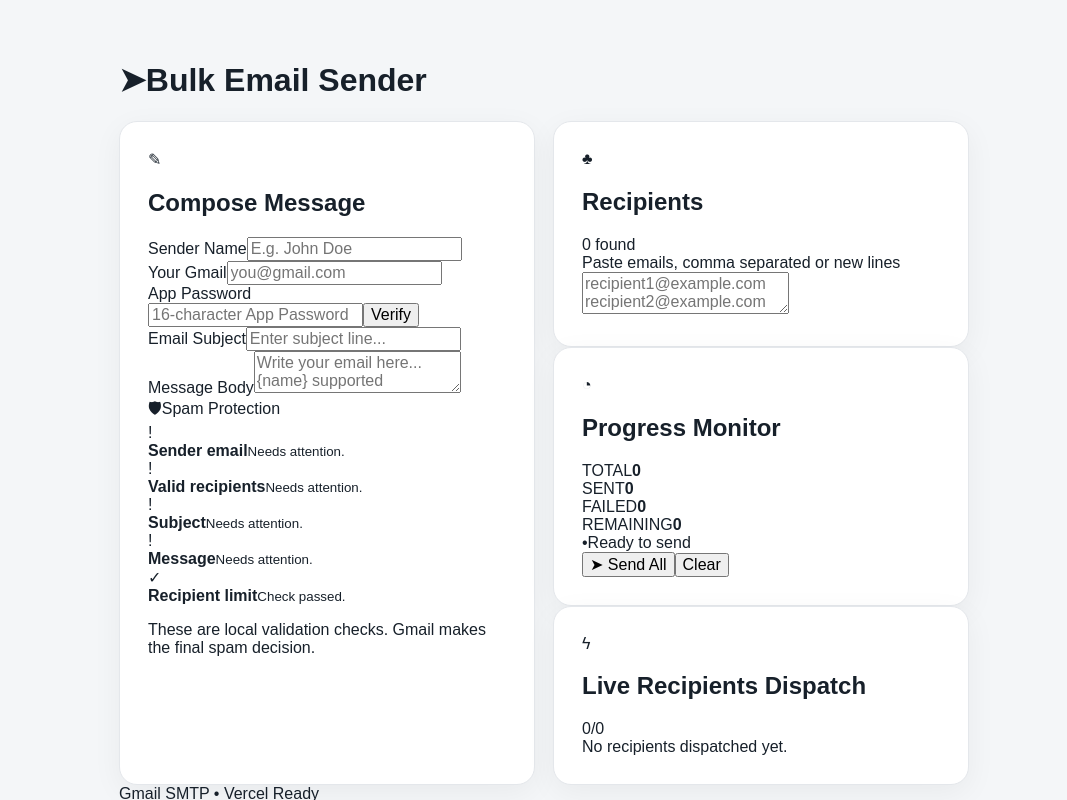
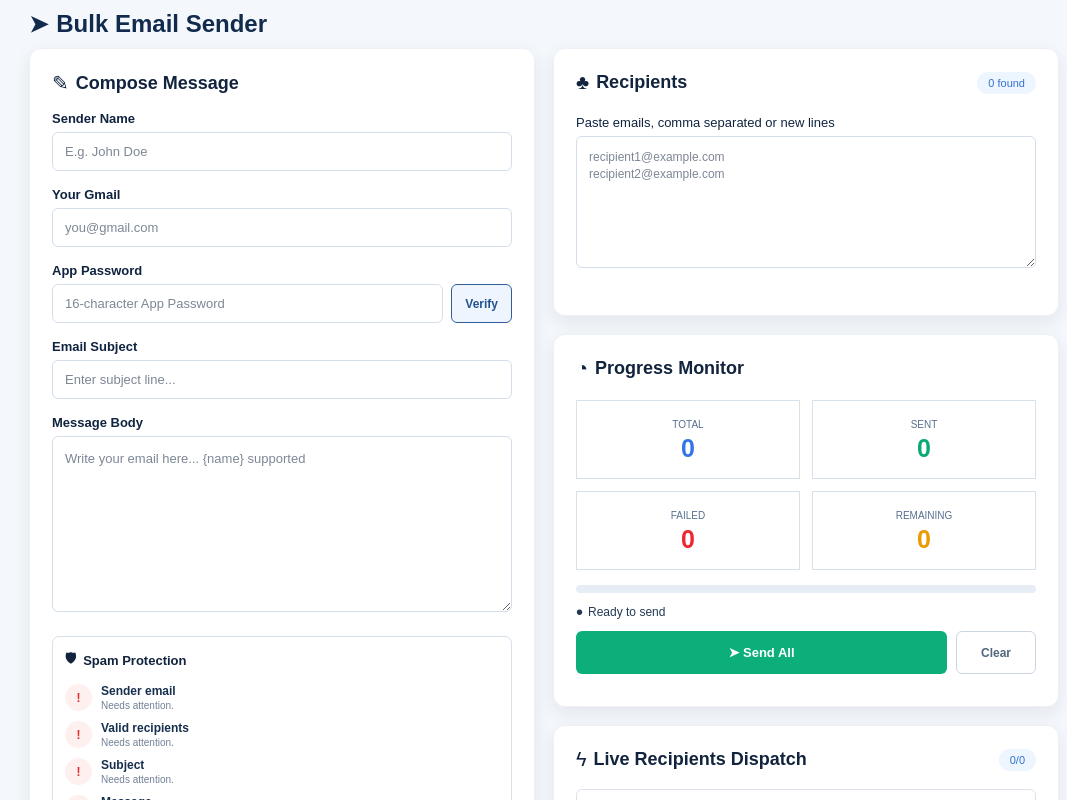
Before and after one commit to deepanshulodhi79-sudo/rajaajiiiiii, a Next.js app: page / in a window 1280 px wide. Shown: the top 800 px of the page, without its empty margins (96-1163 px from the left). Built offline with nearby package versions, Linux system fonts and the light colour scheme.

Commit message:
Update globals.css

```diff
--- a/app/globals.css
+++ b/app/globals.css
@@ -11,203 +11,594 @@ body {
 
 body {
   font-family: Arial, Helvetica, sans-serif;
-  background: #f4f6f8;
-  color: #17202a;
+  background: #f4f7fb;
+  color: #10233f;
 }
 
 button,
 input,
 textarea {
-  font: inherit;
+  font-family: inherit;
 }
+
+button {
+  cursor: pointer;
+}
+
+button:disabled,
+input:disabled,
+textarea:disabled {
+  cursor: not-allowed;
+  opacity: 0.65;
+}
+
+/* PAGE */
 
 .page {
   min-height: 100vh;
-  padding: 40px 20px;
+  padding: 0 20px 30px;
 }
 
 .container {
   width: 100%;
-  max-width: 850px;
+  max-width: 1030px;
   margin: 0 auto;
 }
 
-.header {
-  margin-bottom: 22px;
+/* HEADER */
+
+.topbar {
+  height: 48px;
+  display: flex;
+  align-items: center;
 }
 
-.header h1 {
+.topbar h1 {
   margin: 0;
-  font-size: 32px;
+  font-size: 24px;
   font-weight: 700;
+  color: #122b4d;
 }
 
-.header p {
-  margin: 7px 0 0;
-  color: #6b7280;
-  font-size: 15px;
+.send-icon {
+  margin-right: 8px;
+  font-size: 23px;
 }
 
-.card {
-  background: #ffffff;
-  border: 1px solid #e4e7eb;
-  border-radius: 18px;
-  padding: 28px;
-  box-shadow: 0 8px 30px rgba(0, 0, 0, 0.05);
-}
+/* MAIN GRID */
 
 .grid {
   display: grid;
   grid-template-columns: 1fr 1fr;
   gap: 18px;
+  align-items: start;
 }
 
-.field {
-  margin-bottom: 20px;
+/* CARD */
+
+.card {
+  background: #ffffff;
+  border-radius: 12px;
+  padding: 22px;
+  box-shadow: 0 6px 18px rgba(31, 55, 82, 0.08);
+  border: 1px solid #edf1f6;
 }
 
-.field label {
+.compose-card {
+  min-height: 824px;
+}
+
+.right-column {
+  display: flex;
+  flex-direction: column;
+  gap: 18px;
+}
+
+/* CARD TITLE */
+
+.card-title {
+  display: flex;
+  align-items: center;
+  gap: 7px;
+}
+
+.card-title span {
+  font-size: 20px;
+}
+
+.card-title h2 {
+  margin: 0;
+  font-size: 18px;
+  color: #12233d;
+}
+
+.section-heading {
+  display: flex;
+  align-items: center;
+  justify-content: space-between;
+  gap: 12px;
+}
+
+/* FORM */
+
+.form-group {
+  margin-top: 16px;
+}
+
+.form-group label,
+.textarea-label {
+  display: block;
+  margin-bottom: 6px;
+  font-size: 13px;
+  font-weight: 700;
+  color: #10233f;
+}
+
+.form-group input,
+.password-row input {
+  width: 100%;
+  height: 39px;
+  border: 1px solid #d4deeb;
+  border-radius: 6px;
+  padding: 0 12px;
+  outline: none;
+  background: #fff;
+  color: #172b45;
+  font-size: 13px;
+}
+
+.form-group input:focus,
+.password-row input:focus,
+.recipient-textarea:focus,
+.form-group textarea:focus {
+  border-color: #7198d1;
+  box-shadow: 0 0 0 2px rgba(70, 119, 189, 0.08);
+}
+
+.form-group input::placeholder,
+.password-row input::placeholder,
+.form-group textarea::placeholder,
+.recipient-textarea::placeholder {
+  color: #7d8795;
+}
+
+/* PASSWORD */
+
+.password-row {
+  display: flex;
+  gap: 8px;
+}
+
+.password-row input {
+  flex: 1;
+}
+
+.verify-button {
+  border: 1px solid #315e9b;
+  background: #eef5ff;
+  color: #24528f;
+  border-radius: 6px;
+  padding: 0 13px;
+  font-size: 12px;
+  font-weight: 700;
+}
+
+.verify-button:hover:not(:disabled) {
+  background: #e1edff;
+}
+
+/* MESSAGE */
+
+.form-group textarea {
+  width: 100%;
+  height: 176px;
+  resize: vertical;
+  border: 1px solid #d4deeb;
+  border-radius: 6px;
+  padding: 12px;
+  outline: none;
+  font-size: 13px;
+  line-height: 1.5;
+}
+
+/* RECIPIENTS */
+
+.recipients-card {
+  min-height: 268px;
+}
+
+.count-badge {
+  background: #edf5ff;
+  color: #3471cf;
+  font-size: 11px;
+  padding: 5px 11px;
+  border-radius: 15px;
+  white-space: nowrap;
+}
+
+.textarea-label {
+  margin-top: 21px;
+  font-weight: 400;
+}
+
+.recipient-textarea {
+  width: 100%;
+  height: 132px;
+  resize: vertical;
+  border: 1px solid #d4deeb;
+  border-radius: 6px;
+  padding: 12px;
+  outline: none;
+  font-size: 12px;
+  line-height: 1.45;
+}
+
+/* PROTECTION */
+
+.protection-box {
+  margin-top: 20px;
+  border: 1px solid #d8e0ea;
+  border-radius: 7px;
+  padding: 12px;
+}
+
+.protection-title {
+  font-size: 13px;
+  font-weight: 700;
+  color: #12233d;
+  display: flex;
+  align-items: center;
+  gap: 7px;
+  margin-bottom: 8px;
+}
+
+.check-row {
+  display: flex;
+  align-items: center;
+  gap: 9px;
+  padding: 5px 0;
+}
+
+.check-circle {
+  width: 27px;
+  height: 27px;
+  flex: 0 0 27px;
+  border-radius: 50%;
+  display: flex;
+  align-items: center;
+  justify-content: center;
+  font-size: 12px;
+  font-weight: 700;
+}
+
+.check-circle.ok {
+  background: #edf5ff;
+  color: #5b83b7;
+}
+
+.check-circle.bad {
+  background: #fff0f0;
+  color: #dc3030;
+}
+
+.check-row strong {
+  display: block;
+  font-size: 12px;
+  color: #17304e;
+}
+
+.check-row small {
+  display: block;
+  margin-top: 2px;
+  font-size: 10px;
+  color: #718096;
+}
+
+.protection-note {
+  margin: 9px 0 0;
+  font-size: 10px;
+  color: #7b8797;
+  line-height: 1.4;
+}
+
+/* PROGRESS */
+
+.progress-card {
+  min-height: 373px;
+}
+
+.stats-grid {
+  display: grid;
+  grid-template-columns: 1fr 1fr;
+  gap: 12px;
+  margin-top: 20px;
+}
+
+.stat-box {
+  min-height: 79px;
+  border: 1px solid #d8e0ea;
+  display: flex;
+  flex-direction: column;
+  align-items: center;
+  justify-content: center;
+}
+
+.stat-label {
+  color: #58708f;
+  font-size: 10px;
+  margin-bottom: 6px;
+}
+
+.stat-box strong {
+  font-size: 25px;
+  line-height: 1;
+}
+
+.total-number {
+  color: #3475e8;
+}
+
+.sent-number {
+  color: #0aab72;
+}
+
+.failed-number {
+  color: #f02732;
+}
+
+.remaining-number {
+  color: #e99b00;
+}
+
+.progress-track {
+  width: 100%;
+  height: 8px;
+  background: #e7edf5;
+  border-radius: 20px;
+  margin-top: 15px;
+  overflow: hidden;
+}
+
+.progress-bar {
+  height: 100%;
+  background: #0caf7a;
+  border-radius: 20px;
+  transition: width 0.25s ease;
+}
+
+.status-line {
+  display: flex;
+  align-items: center;
+  gap: 5px;
+  margin-top: 12px;
+  font-size: 12px;
+  color: #223955;
+}
+
+.status-dot {
+  font-size: 20px;
+  line-height: 0;
+}
+
+.status-success {
+  color: #16885f;
+}
+
+.status-error {
+  color: #d22e38;
+}
+
+.status-loading {
+  color: #2e5d99;
+}
+
+.status-ready {
+  color: #223955;
+}
+
+/* BUTTONS */
+
+.button-row {
+  display: flex;
+  gap: 9px;
+  margin-top: 12px;
+}
+
+.send-button {
+  flex: 1;
+  height: 43px;
+  border: 0;
+  border-radius: 6px;
+  background: #0caf7a;
+  color: white;
+  font-size: 13px;
+  font-weight: 700;
+  transition: 0.15s ease;
+}
+
+.send-button:hover:not(:disabled) {
+  background: #07966a;
+}
+
+.clear-button {
+  width: 80px;
+  border: 1px solid #ccd6e3;
+  background: #fff;
+  color: #52677f;
+  border-radius: 6px;
+  font-size: 12px;
+  font-weight: 700;
+}
+
+.clear-button:hover:not(:disabled) {
+  background: #f5f8fc;
+}
+
+.spinner,
+.mini-spinner {
+  display: inline-block;
+  border: 2px solid rgba(255, 255, 255, 0.45);
+  border-top-color: #fff;
+  border-radius: 50%;
+  animation: spin 0.7s linear infinite;
+}
+
+.spinner {
+  width: 13px;
+  height: 13px;
+  margin-right: 6px;
+}
+
+.mini-spinner {
+  width: 10px;
+  height: 10px;
+  border-color: rgba(46, 93, 153, 0.3);
+  border-top-color: #2e5d99;
+  margin-right: 5px;
+}
+
+@keyframes spin {
+  to {
+    transform: rotate(360deg);
+  }
+}
+
+/* DISPATCH */
+
+.dispatch-card {
+  min-height: 145px;
+}
+
+.dispatch-list {
+  margin-top: 18px;
+  max-height: 270px;
+  overflow-y: auto;
+}
+
+.empty-dispatch {
+  border: 1px solid #dce3ec;
+  border-radius: 6px;
+  padding: 11px;
+  color: #78879a;
+  font-size: 11px;
+}
+
+.dispatch-item {
   display: flex;
   align-items: center;
   justify-content: space-between;
   gap: 10px;
-  margin-bottom: 8px;
-  font-size: 14px;
-  font-weight: 600;
+  border: 1px solid #e1e6ed;
+  border-radius: 6px;
+  padding: 9px 11px;
+  margin-bottom: 7px;
 }
 
-.labelHint {
-  color: #8a93a0;
-  font-size: 12px;
-  font-weight: 400;
+.dispatch-email {
+  min-width: 0;
+  overflow: hidden;
+  text-overflow: ellipsis;
+  white-space: nowrap;
+  font-size: 11px;
+  color: #263d59;
 }
 
-.field input,
-.field textarea {
-  width: 100%;
-  border: 1px solid #d7dce2;
-  border-radius: 10px;
-  background: #ffffff;
-  padding: 12px 13px;
-  color: #17202a;
-  outline: none;
+.dispatch-status {
+  display: flex;
+  align-items: center;
+  flex-shrink: 0;
+  font-size: 10px;
+  font-weight: 700;
 }
 
-.field input {
-  height: 46px;
+.dispatch-status.waiting {
+  color: #7a8798;
 }
 
-.field textarea {
-  resize: vertical;
-  min-height: 110px;
-  line-height: 1.55;
+.dispatch-status.sending {
+  color: #2e5d99;
 }
 
-.field input:focus,
-.field textarea:focus {
-  border-color: #111827;
-  box-shadow: 0 0 0 3px rgba(17, 24, 39, 0.08);
+.dispatch-status.sent {
+  color: #0a9b6a;
 }
 
-.field small {
-  display: block;
-  margin-top: 7px;
-  color: #7a838e;
-  font-size: 12px;
+.dispatch-status.failed {
+  color: #d82f39;
 }
 
-.actions {
-  display: flex;
-  justify-content: flex-end;
-  gap: 10px;
+/* ERROR */
+
+.inline-error {
   margin-top: 8px;
+  padding: 7px 9px;
+  border-radius: 5px;
+  background: #fff2f2;
+  color: #c52c35;
+  font-size: 11px;
 }
 
-.primaryButton,
-.secondaryButton {
-  border: 0;
-  border-radius: 10px;
-  padding: 12px 20px;
-  cursor: pointer;
-  font-weight: 600;
+/* FOOTER */
+
+footer {
+  text-align: center;
+  color: #8491a1;
+  font-size: 10px;
+  padding: 18px 0 0;
 }
 
-.primaryButton {
-  background: #111827;
-  color: #ffffff;
+/* RESPONSIVE */
+
+@media (max-width: 850px) {
+  .grid {
+    grid-template-columns: 1fr;
+  }
+
+  .compose-card {
+    min-height: auto;
+  }
+
+  .container {
+    max-width: 650px;
+  }
 }
 
-.secondaryButton {
-  background: #eef0f2;
-  color: #202733;
-}
-
-.primaryButton:disabled,
-.secondaryButton:disabled {
-  cursor: not-allowed;
-  opacity: 0.55;
-}
-
-.status {
-  border-radius: 10px;
-  padding: 12px 14px;
-  margin: 5px 0 18px;
-  font-size: 14px;
-}
-
-.status.success {
-  background: #ecfdf3;
-  color: #087443;
-  border: 1px solid #b7ebce;
-}
-
-.status.error {
-  background: #fff1f2;
-  color: #b42318;
-  border: 1px solid #fecdd3;
-}
-
-.status.warning {
-  background: #fff8e6;
-  color: #8a5a00;
-  border: 1px solid #f1d58a;
-}
-
-.footerNote {
-  display: flex;
-  justify-content: center;
-  align-items: center;
-  gap: 8px;
-  margin-top: 20px;
-  color: #8a93a0;
-  font-size: 12px;
-}
-
-@media (max-width: 700px) {
+@media (max-width: 520px) {
   .page {
-    padding: 20px 12px;
+    padding: 0 10px 20px;
   }
 
   .card {
-    padding: 20px;
-    border-radius: 14px;
+    padding: 16px;
   }
 
-  .grid {
-    grid-template-columns: 1fr;
-    gap: 0;
+  .topbar h1 {
+    font-size: 21px;
   }
 
-  .header h1 {
-    font-size: 27px;
+  .password-row {
+    flex-direction: column;
   }
 
-  .actions {
-    flex-direction: column-reverse;
+  .password-row input {
+    height: 39px;
   }
 
-  .primaryButton,
-  .secondaryButton {
+  .verify-button {
+    height: 38px;
+  }
+
+  .button-row {
+    flex-direction: column;
+  }
+
+  .clear-button {
     width: 100%;
+    height: 40px;
+  }
+
+  .dispatch-item {
+    align-items: flex-start;
+    flex-direction: column;
   }
 }
```
